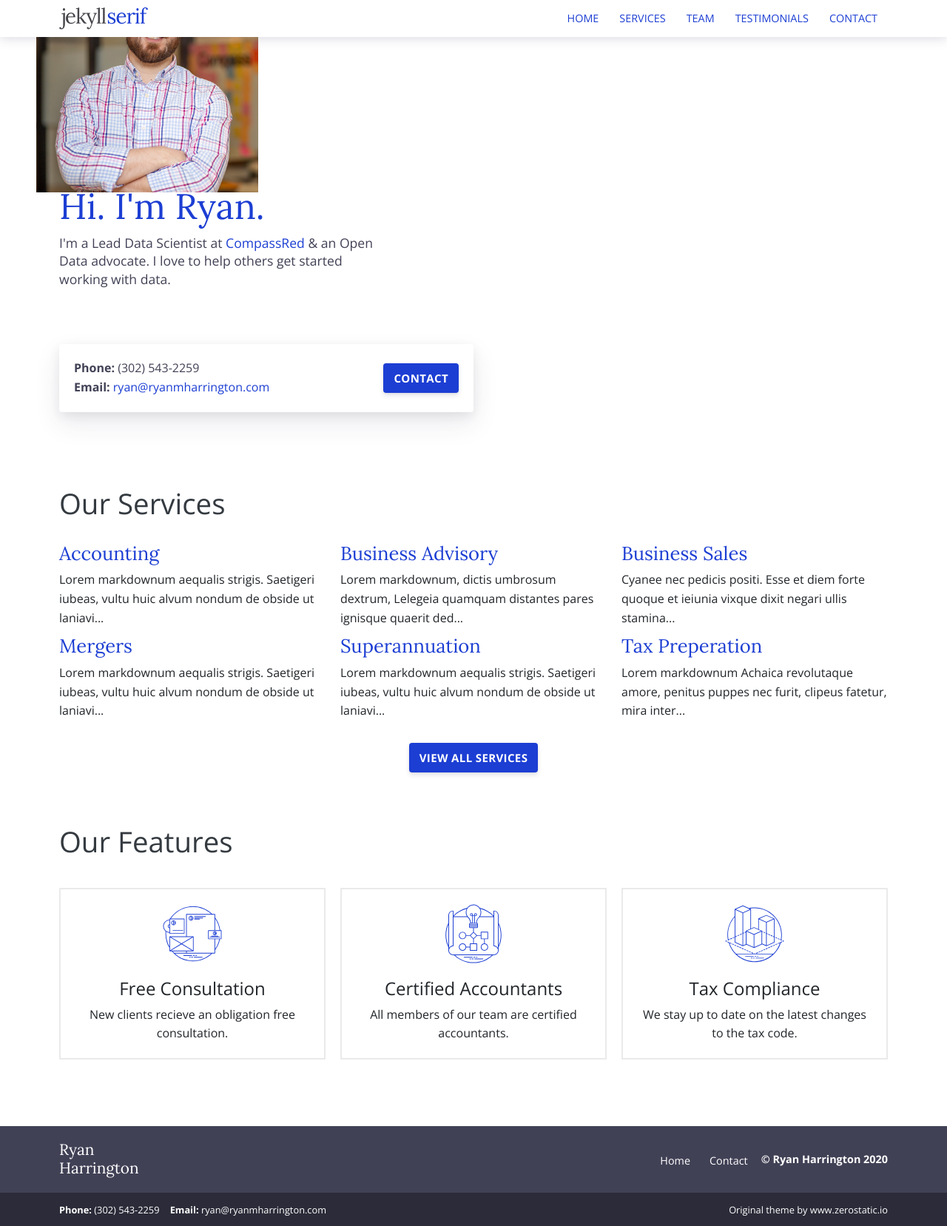
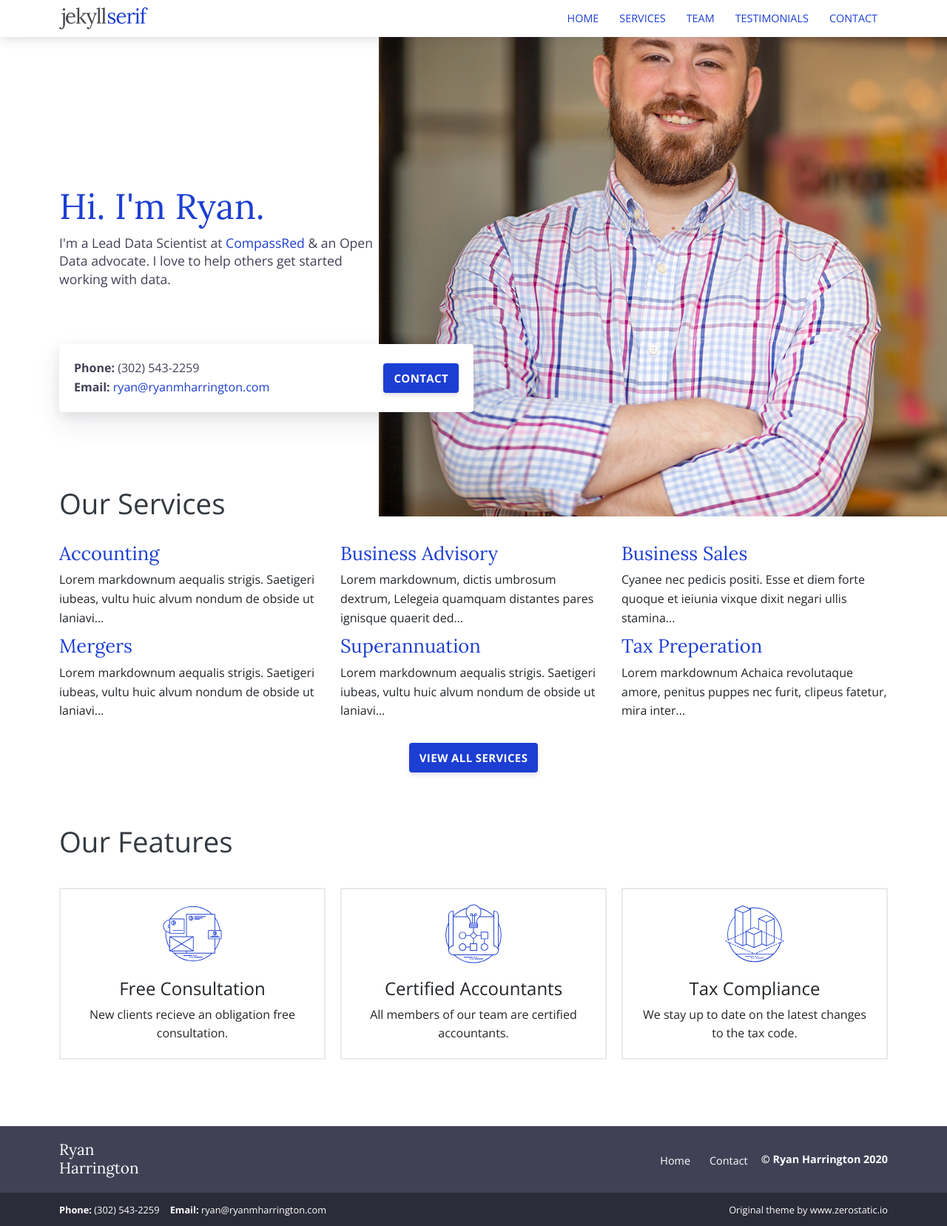
Before and after one commit to rharrington31/rharrington31.github.io, a Jekyll site: the page built from index.html, in a window 1280 px wide. Shown: the whole page at 74% size. Built offline with Jekyll 4.4.1, drawn with Linux system fonts in a browser that asks for light colours.

Commit message:
uncommented breakpoints

```diff
--- a/_sass/pages/_home.scss
+++ b/_sass/pages/_home.scss
@@ -3,18 +3,18 @@
   background-repeat: no-repeat;
   background-size: 300px;
   background-position: 49px -40px;
-  // @include media-breakpoint-up(sm) {
-  //   background-size: 90%;
-  //   background-position: 159px -40px;
-  // }
-  // @include media-breakpoint-up(md) {
-  //   background-size: 70%;
-  //   background-position: 100% -50px;
-  // }
-  // @include media-breakpoint-up(lg) {
-  //   background-size: 60%;
-  //   background-position: 100% -70px;
-  // }
+  @include media-breakpoint-up(sm) {
+    background-size: 90%;
+    background-position: 159px -40px;
+  }
+  @include media-breakpoint-up(md) {
+    background-size: 70%;
+    background-position: 100% -50px;
+  }
+  @include media-breakpoint-up(lg) {
+    background-size: 60%;
+    background-position: 100% -70px;
+  }
   .call {
     position: relative;
     overflow: hidden;
```
